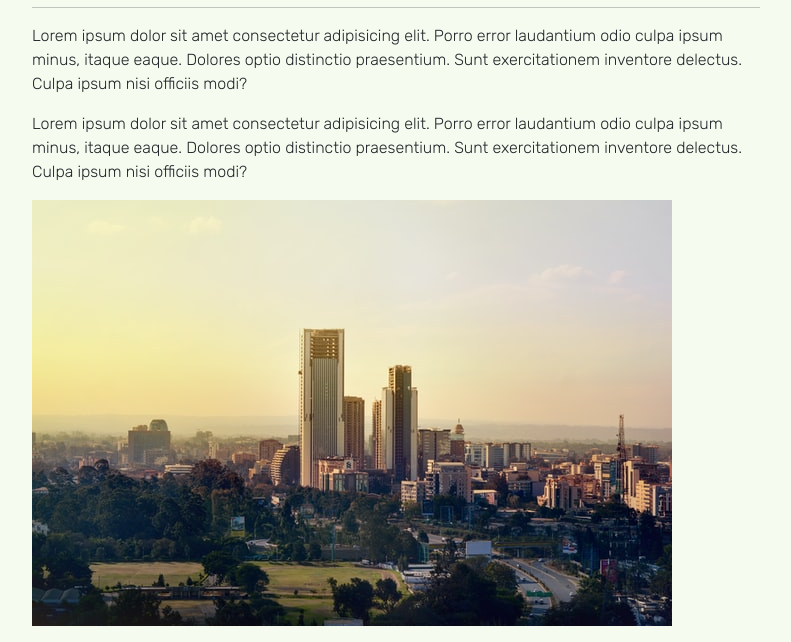
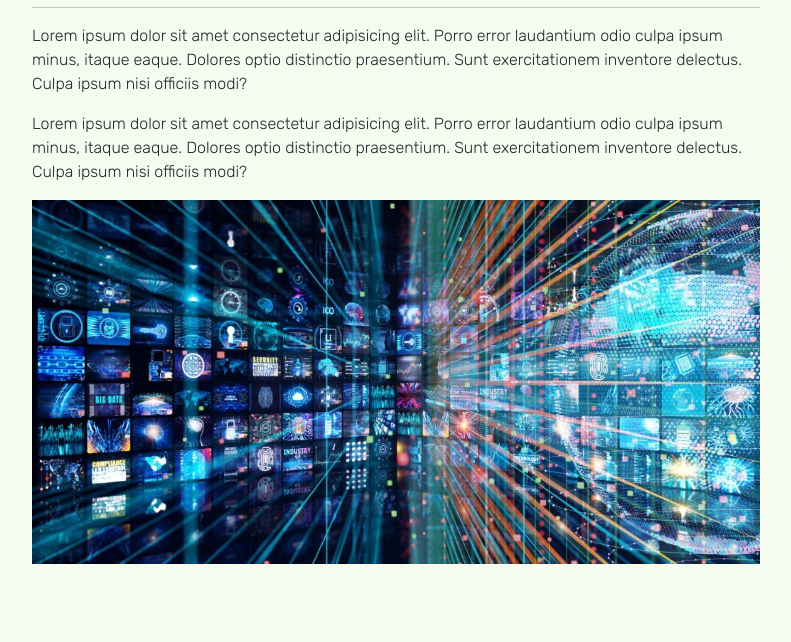
Before and after one commit to vantablanta/news_app, a Flask app: page / in a window 1280 px wide. Shown: the part 205-847 px from the top of the page, without its empty margins (54-845 px from the left). After the commit the page ends 769 px from the top, so only its background shows below. Run offline with Flask 2, Linux system fonts and the light colour scheme; data that the repository does not hold is empty.

Commit message:
style: chnage the homepage image

```diff
--- a/app/templates/content.html
+++ b/app/templates/content.html
@@ -5,7 +5,7 @@
 
 {%for response in responses %}
 <div class="card" style="width: 18rem;">
-    <img src="" class="card-img-top" alt="">
+    <img src="{{response['urlToImage']}}" class="card-img-top" alt="">
     <div class="card-body">
         <p class="card-text">
         <h6>{{response['source']['name']}}</h6>
--- a/app/templates/index.html
+++ b/app/templates/index.html
@@ -17,7 +17,7 @@
                 itaque eaque. Dolores optio distinctio praesentium. Sunt exercitationem inventore delectus. Culpa ipsum
                 nisi officiis modi?
             </p>
-            <img src="{{url_for('static',filename='assets/nrb.jpg')}}" alt="Image of Nairobi">
+            <img class="w-100" src="{{url_for('static',filename='assets/news.jpg')}}" alt="Image of Nairobi">
         </div>
         <div class="col-md-4 mt-3">
             {%include 'content.html'%}
```
Also changed, not shown: app/static/assets/news.jpg (added), app/static/assets/nrb.jpg (deleted).
